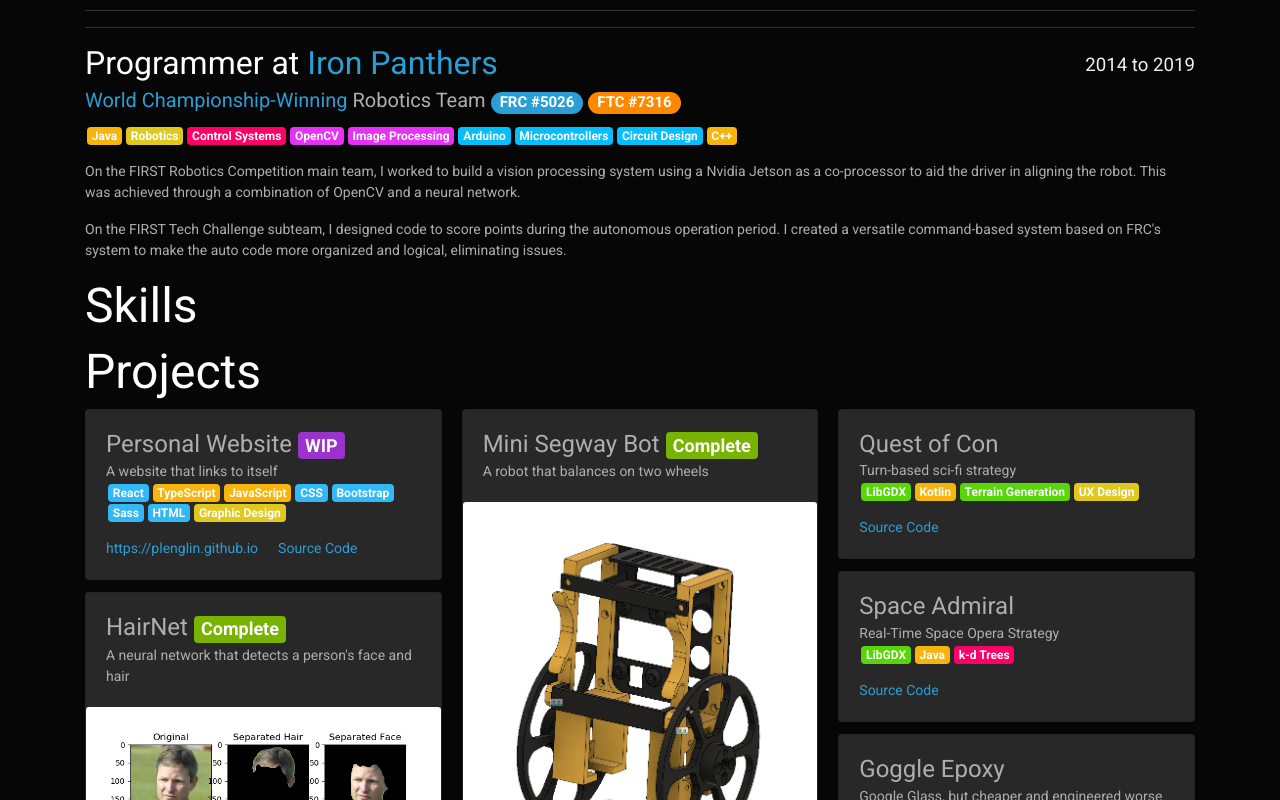
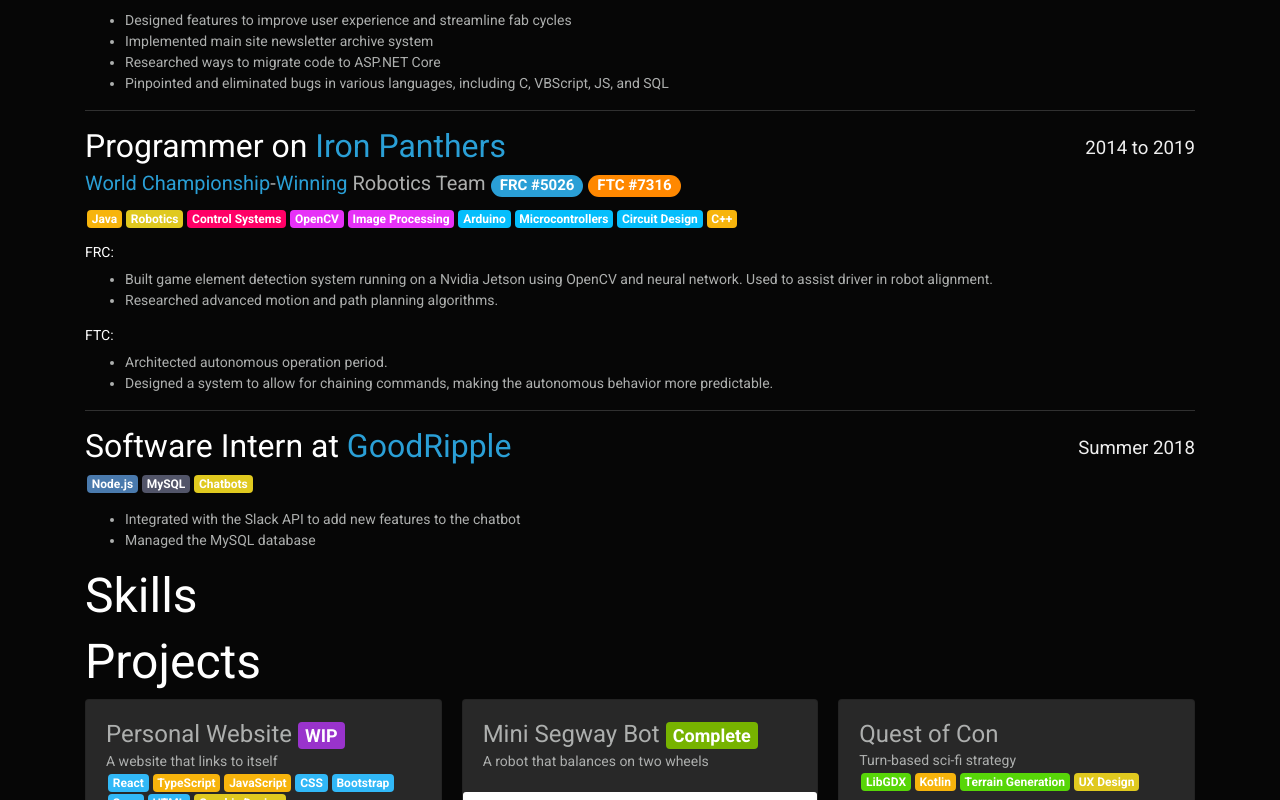
Before and after one commit to ifd3f/astrid.tech-old, a React (Create React App) app: page / in a window 1280 px wide. Shown: the part 980-1780 px from the top of the page. Built offline with nearby package versions, Linux system fonts and the light colour scheme; what react-in-viewport, react-lowlight would draw is missing.

Commit message:
Finally add in the articles describing my work exp

```diff
--- a/src/db/experience.js
+++ b/src/db/experience.js
@@ -3,7 +3,7 @@
     id: "iron-panthers",
     position: {
       title: "Programmer",
-      preposition: "at",
+      preposition: "on",
     },
     company: "Iron Panthers",
     website: "https://ironpanthers.com",
@@ -21,7 +21,15 @@
     website: "https://fabtime.com",
     time: [new Date(2019, 11), new Date(2020, 6)],
     timeDisplay: "Fall 2019 to Spring 2020",
-    skills: ["asp-classic", "asp-net-core", "js", "jquery", "sql-server"],
+    skills: [
+      "asp-classic",
+      "asp-net-core",
+      "c",
+      "vbs",
+      "js",
+      "jquery",
+      "sql-server",
+    ],
   },
   {
     id: "goodripple",
@@ -33,7 +41,7 @@
     website: "https://goodripple.com",
     time: [new Date(2018, 6), new Date(2018, 7)],
     timeDisplay: "Summer 2018",
-    skills: ["nodejs"],
+    skills: ["nodejs", "mysql", "chatbot"],
   },
 ];
 
--- a/src/db/projects.js
+++ b/src/db/projects.js
@@ -131,13 +131,15 @@
     id: "goggle-epoxy",
     title: "Goggle Epoxy",
     status: null,
-    desc: "Google Glass, but cheaper and engineered worse",
+    desc:
+      "Google Glass, but cheaper, and engineered worse, and unfortunately, non-functional",
     date: [new Date(2018, 6), new Date(2018, 8)],
     skills: [
       "sensor-fusion",
       "java",
       "raspberry-pi",
       "ar",
+      "me",
       "3d-printing",
       "ux-design",
       "iot",
--- a/src/db/skills-data.js
+++ b/src/db/skills-data.js
@@ -100,6 +100,10 @@
     name: "Miscellaneous",
     color: "#e0c91f",
     children: [
+      {
+        name: "Chatbots",
+        id: "chatbot",
+      },
       {
         name: "Augmented Reality",
         id: "ar",
--- a/src/homepage/Experience.jsx
+++ b/src/homepage/Experience.jsx
@@ -37,7 +37,17 @@
             style={{ display: "inline-block", marginBottom: 5, marginRight: 5 }}
           >
             <a href="https://theburlingameb.org/1990/news/iron-panthers-win-world-championships/">
-              World Championship-Winning
+              World
+            </a>{" "}
+            <a href="https://en.wikipedia.org/wiki/Burlingame_High_School_(California)#Robotics">
+              Champion
+            </a>
+            <a href="https://www.businesswire.com/news/home/20190420005006/en/Youth-Robotics-Teams-Inspire-Record-Crowds-FIRST%C2%AE">
+              ship
+            </a>
+            -
+            <a href="https://www.smdailyjournal.com/news/local/burlingame-high-school-claims-robotics-crown/article_8a3bb226-6895-11e9-9d1a-9b53ee5976f3.html">
+              Winning
             </a>{" "}
             Robotics Team
           </p>
@@ -59,18 +69,22 @@
           </div>
         </div>
       </ArticleHeader>
-      <p>
-        On the FIRST Robotics Competition main team, I worked to build a vision
-        processing system using a Nvidia Jetson as a co-processor to aid the
-        driver in aligning the robot. This was achieved through a combination of
-        OpenCV and a neural network.
-      </p>
-      <p>
-        On the FIRST Tech Challenge subteam, I designed code to score points
-        during the autonomous operation period. I created a versatile
-        command-based system based on FRC's system to make the auto code more
-        organized and logical, eliminating issues.
-      </p>
+      <h6>FRC:</h6>
+      <ul>
+        <li>
+          Built game element detection system running on a Nvidia Jetson using
+          OpenCV and neural network. Used to assist driver in robot alignment.
+        </li>
+        <li>Researched advanced motion and path planning algorithms.</li>
+      </ul>
+      <h6>FTC:</h6>
+      <ul>
+        <li>Architected autonomous operation period.</li>
+        <li>
+          Designed a system to allow for chaining commands, making the
+          autonomous behavior more predictable.
+        </li>
+      </ul>
     </article>
   );
 }
@@ -81,12 +95,33 @@
       <ArticleHeader experience={experiences.get("fabtime")}>
         Charting software for semiconductor fabricators
       </ArticleHeader>
+      <ul>
+        <li>
+          Designed features to improve user experience and streamline fab cycles
+        </li>
+        <li>Implemented main site newsletter archive system</li>
+        <li>Researched ways to migrate code to ASP.NET Core</li>
+        <li>
+          Pinpointed and eliminated bugs in various languages, including C,
+          VBScript, JS, and SQL
+        </li>
+      </ul>
     </article>
   );
 }
 
 function GoodRippleArticle() {
-  return "";
+  return (
+    <article>
+      <ArticleHeader experience={experiences.get("goodripple")}></ArticleHeader>
+      <ul>
+        <li>
+          Integrated with the Slack API to add new features to the chatbot
+        </li>
+        <li>Managed the MySQL database</li>
+      </ul>
+    </article>
+  );
 }
 
 export function ExperienceSection() {
@@ -96,9 +131,9 @@
       <hr />
       <FabTimeArticle />
       <hr />
+      <IronPanthersArticle />
+      <hr />
       <GoodRippleArticle />
-      <hr />
-      <IronPanthersArticle />
     </Container>
   );
 }
--- a/src/util/index.jsx
+++ b/src/util/index.jsx
@@ -26,7 +26,7 @@
           marginLeft: 2,
         }}
         tag={Link}
-        to={link}
+        to={link ? link : undefined}
       >
         {name}
       </Badge>
```
